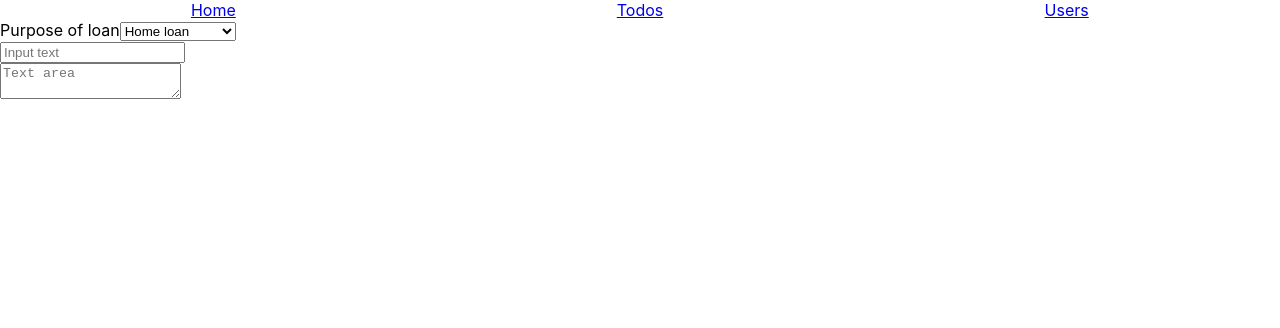
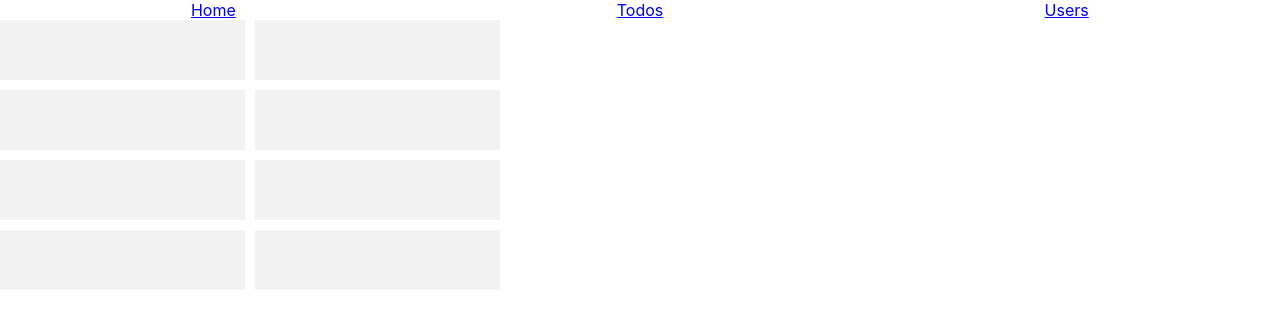
Before and after one commit to sstoimirov/react-router-playground, a React (Create React App) app in the folder app/: page / in a window 1280 px wide. Shown: the top 328 px of the page. Built offline with nearby package versions, Linux system fonts and the light colour scheme.

Commit message:
add game

```diff
--- a/app/public/app.css
+++ b/app/public/app.css
@@ -31,3 +31,7 @@
     color: #fff;
     background-color: #ff7500;
 }
+
+.active {
+    background-color: #ff7500;
+}
--- a/app/src/components/Btn/Btn.tsx
+++ b/app/src/components/Btn/Btn.tsx
@@ -1,8 +1,23 @@
 import React from "react";
 import { BtnType } from "../../typings/typings";
 
-export const Btn: React.FC<BtnType> = ({onClick, btnText, clsName,isDone}) => {
-    return (
-        <button disabled={isDone} className={clsName} type="button" onClick={onClick}>{btnText}</button>
-    )
-}
+export const Btn: React.FC<BtnType> = ({
+  onClick,
+  btnText,
+  clsName,
+  isDone,
+  isActive,
+  id
+}) => {
+  return (
+    <button
+      id={id}
+      disabled={isDone}
+      className={`${clsName} ${isActive && "active"}`}
+      type="button"
+      onClick={onClick}
+    >
+      {btnText}
+    </button>
+  );
+};
--- a/app/src/components/HomePage/HomePage.tsx
+++ b/app/src/components/HomePage/HomePage.tsx
@@ -1,44 +1,150 @@
-import React from "react";
-import { TextArea } from "../Forms/TextArea";
-import { Select } from "../Forms/Select";
-import { Input } from "../Forms/Input";
-import { fields } from "../Forms/FormsData";
+import React, { useState } from "react";
 
-export const HomePage: React.FC = () => {
+const arr1 = [1, 2, 3, 4];
+const arr2 = [1, 2, 3, 4];
+export const HomePage = () => {
+  const test = [...arr1, ...arr2];
+  const first = test.sort(() => 0.5 - Math.random());
+  const [grid, setGrid] = useState(first);
+  const initialValue = new Array(grid.length).fill(false);
+  const [revealedGrid, setRevealedGrid] = useState(initialValue);
+  const [previousClickIndex, setPreviousClick] = useState<number | undefined>();
 
-    return (
-        <div>
-            <form>
-                {fields.map(form => {
-                    if (form.type === "dropdown") {
-                        return (
-                            <Select
-                                handleChange={() => { }}
-                                label={form.label}
-                                isRequired={form.isRequired}
-                                options={form.options} />
-                        )
-                    }
-                    if (form.type === "textarea") {
-                        return (
-                            <TextArea
-                                label={form.label}
-                                isRequired={form.isRequired} />
-                        )
-                    }
-                    if (form.type === "input") {
-                        return (
-                            <Input
-                                label={form.label}
-                                isRequired={form.isRequired}
-                            />
-                        )
-                    }
-                    else {
-                        return ""
-                    }
-                })}
-            </form>
-        </div>
-    )
-}
+  const handle = (currentIndex: number) => {
+    const currentClickedNumber = grid[currentIndex];
+    const newRevealedGrid = [...revealedGrid];
+    newRevealedGrid[currentIndex] = true;
+    setRevealedGrid(newRevealedGrid);
+
+    if (previousClickIndex !== undefined) {
+      const previousClickedNumber = grid[previousClickIndex];
+
+      if (currentClickedNumber !== previousClickedNumber) {
+        setTimeout(() => {
+          newRevealedGrid[currentIndex] = false;
+          newRevealedGrid[previousClickIndex] = false;
+          setRevealedGrid([...newRevealedGrid]);
+        }, 1000);
+      } else {
+        const hasWon = newRevealedGrid.every((isTrue) => isTrue);
+
+        if (hasWon) {
+          setTimeout(() => {
+            setRevealedGrid(initialValue);
+            setGrid(first);
+          }, 1000);
+        }
+      }
+      setPreviousClick(undefined);
+    } else {
+      setPreviousClick(currentIndex);
+    }
+  };
+
+  const numbers = (arr) => {
+    let arrLength = arr.length - 1
+    do {
+      if(arr[arrLength] % 2 !== 0){
+        arr.splice(arrLength,1)
+      }
+      arrLength--
+    } while(arrLength >= 0)
+    console.log(arr)
+  };
+  console.log(numbers)
+  return (
+    <>
+      <div className="grid">
+        {grid.map((number, index) => (
+          <div
+            key={index}
+            className={`card ${revealedGrid[index] ? "active" : ""}`}
+            onClick={() => handle(index)}
+          >
+            {revealedGrid[index] && number}
+          </div>
+        ))}
+      </div>
+    </>
+  );
+};
+
+// interface Props {
+//   name: string;
+//   id: string;
+//   completed: boolean;
+// }
+// export const HomePage: React.FC = () => {
+//   const [currentActiveButton, setActiveButton] = useState("1");
+
+//   const [response, setData] = useState<Props[]>([]);
+//   useEffect(() => {
+//     setData([
+//       { name: "first", id: "1", completed: false },
+//       { name: "second", id: "2", completed: false },
+//       { name: "third", id: "3", completed: false },
+//       { name: "fourth", id: "4", completed: false },
+//     ]);
+//   }, []);
+//   const data = response.map((x) => {
+//     return {
+//       ...x,
+//       initialProp: "initialProp",
+//     };
+//   });
+//   console.log(data);
+
+//   return data.length > 0 ? (
+//     <>
+//       <h1>Home page</h1>
+//       <div>
+//         {data.map((x, i) => (
+//           <div key={i}>
+//             <Test
+//               id={x.id}
+//               name={x.name}
+//               isActive={x.id === currentActiveButton}
+//               onClick={(e) => {
+//                 setActiveButton(e.currentTarget.id);
+//               }}
+//               completed={x.completed}
+//             />
+//           </div>
+//         ))}
+//       </div>
+//       <button
+//         disabled={data[data.length - 1].id === currentActiveButton}
+//         onClick={() => {
+//           setActiveButton(data[parseInt(currentActiveButton)].id);
+//           setData(
+//             data.map((x) => {
+//               if (x.id === currentActiveButton) {
+//                 return {
+//                   ...x,
+//                   completed: true,
+//                 };
+//               } else {
+//                 return x;
+//               }
+//             })
+//           );
+//         }}
+//       >
+//         Next
+//       </button>
+//     </>
+//   ) : null;
+// };
+// export const SomeTest = () => (
+//   <Box margin="0 auto" p="0" role="status" aria-label="Email digest">
+//     <Wrapper padding="lg" display="flex" alignItems="center">
+//       <Wrapper width="100%" marginRight="50px">
+//         <Skeleton count={2} lineHeight="2" />
+//       </Wrapper>
+//       <Wrapper display="flex" alignItems="center">
+//         <Skeleton width="60px" height="30px" marginRight="10px" />
+//         <Skeleton width="50px" height="20px" />
+//       </Wrapper>
+//     </Wrapper>
+//   </Box>
+// );
--- a/app/src/index.css
+++ b/app/src/index.css
@@ -11,3 +11,47 @@ code {
   font-family: source-code-pro, Menlo, Monaco, Consolas, 'Courier New',
     monospace;
 }
+
+.row {
+  display: flex;
+  gap: 10px;
+}
+/* .card {
+  padding: 20px;
+  height: 40px;
+  width: 40px;
+  display: flex;
+  justify-content: center;
+  align-items: center;
+  background-color: #f2f2f2;
+} */
+
+/* .grid {
+  display: flex;
+  flex-direction: column;
+  gap: 10px;
+} */
+.card {
+  padding: 20px;
+  height: 20px;
+  display: flex;
+  flex: 40%;
+  justify-content: center;
+  align-items: center;
+  background-color: #f2f2f2;
+}
+
+.active {
+  pointer-events: none;
+}
+.grid {
+  display: inline-flex;
+  flex-wrap: wrap;
+  gap: 10px;
+  width: 500px;
+}
+.items-wrapper {
+  display: flex;
+  flex-direction: column;
+  align-items: center;
+}
--- a/app/src/typings/typings.ts
+++ b/app/src/typings/typings.ts
@@ -12,7 +12,9 @@ export type BtnType = {
     btnText: string;
     onClick: (e: React.MouseEvent<HTMLButtonElement>) => void;
     clsName: string;
+    isActive?: boolean
     isDone?: boolean
+    id?: string
 }
 
 export type UserType = {
```
Also changed, not shown: app/package.json (+6 -1 lines), app/src/components/HomePage/Test.tsx (added, +30 -0 lines).
